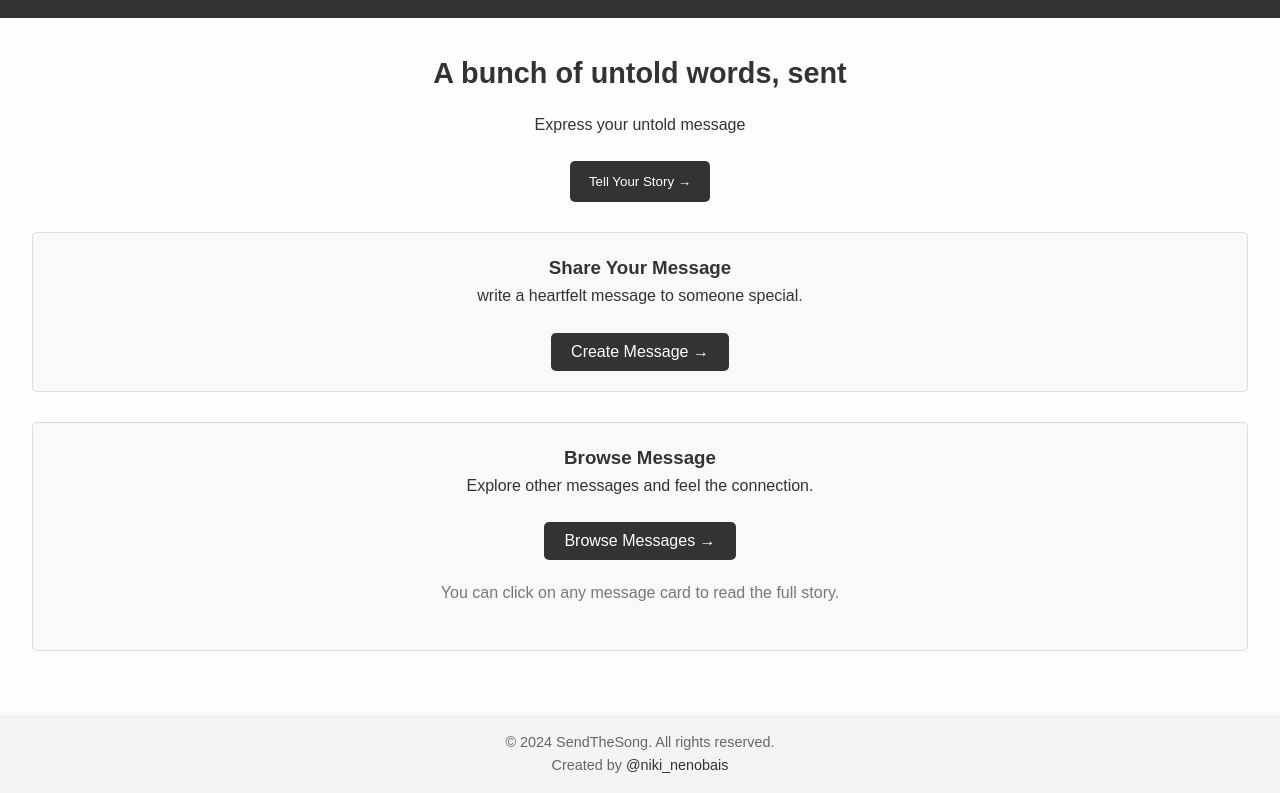
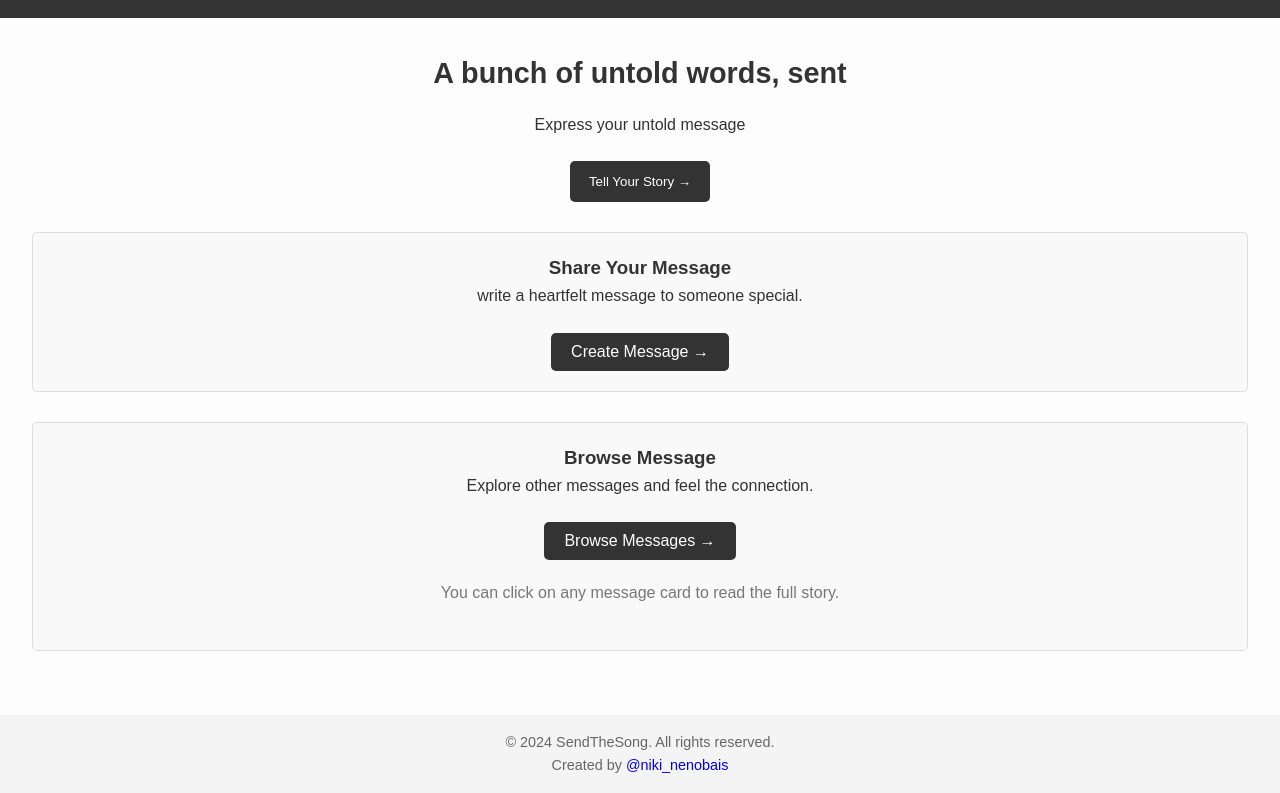
Before and after one commit to niki1905/SendTheMessage, a plain HTML site: page index.html in a window 1280 px wide. Shown: the part 91-884 px from the top of the page. Drawn offline with Linux system fonts and the light colour scheme.

Commit message:
style.css

```diff
--- a/style.css
+++ b/style.css
@@ -100,6 +100,6 @@ button:hover {
 }
 
 .footer a {
-    color: #333;
+    color: #white;
     text-decoration: none;
 }
```
